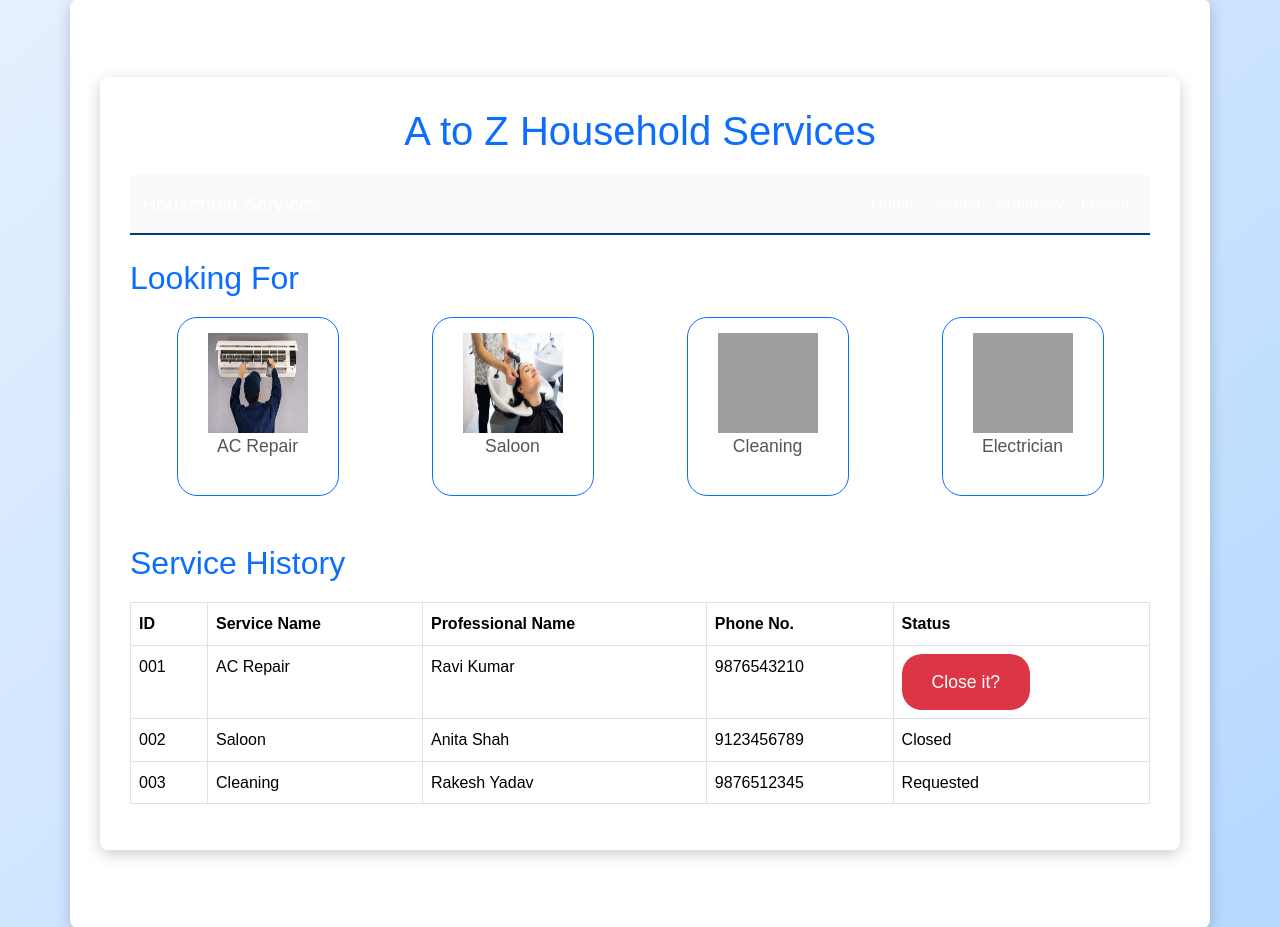
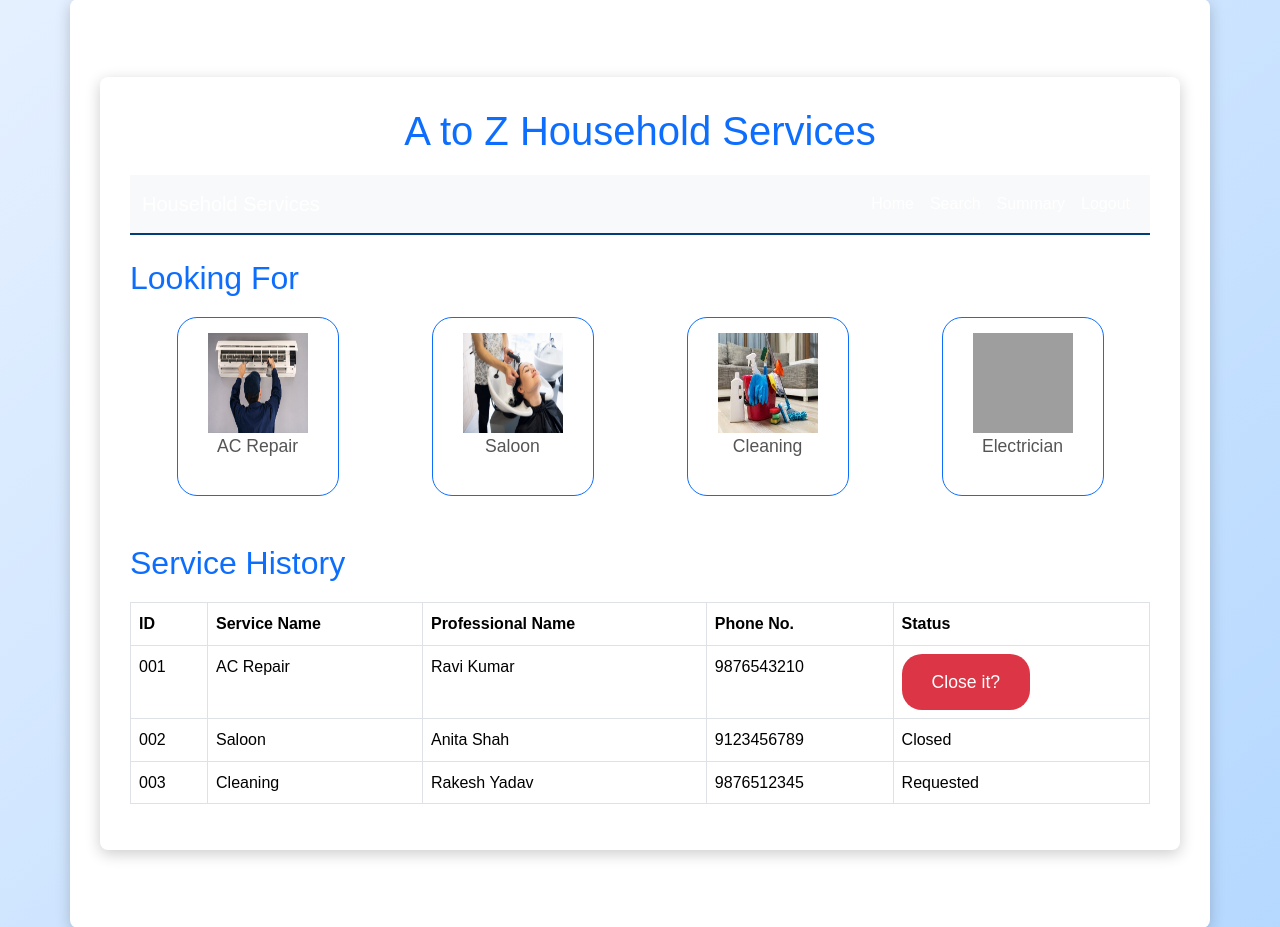
Before and after one commit to Dhruvi-Khandelwal/Household_Services, a Flask app: page /user/customer_dashboard in a window 1280 px wide. Shown: the part 85-1012 px from the top of the page. Run offline with Flask 3, Linux system fonts and the light colour scheme; grey boxes are pictures that could not be loaded.

Commit message:
updated customer_dashboard.html

```diff
--- a/templates/user/customer_dashboard.html
+++ b/templates/user/customer_dashboard.html
@@ -38,7 +38,8 @@
             </div>
             <div class="text-center">
                 <button class="btn btn-outline-primary">
-                    <img src="{{ url_for('static', filename='cleaning.jpg') }}" alt="Cleaning" width="100" height="100">
+                    <img src="{{ url_for('static', filename='cleaning.jpeg') }}" alt="Cleaning" width="100"
+                        height="100">
                     <p>Cleaning</p>
                 </button>
             </div>
```
